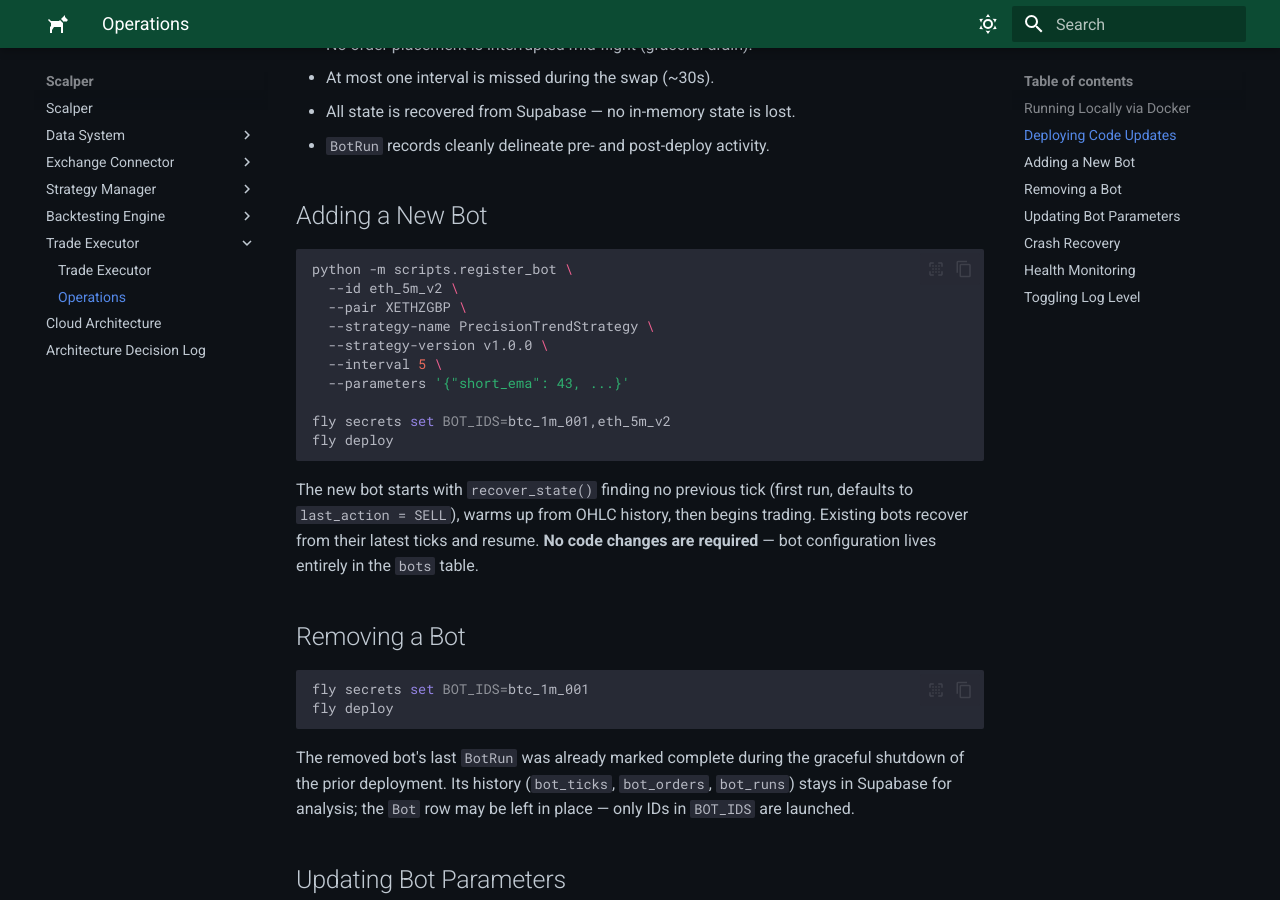
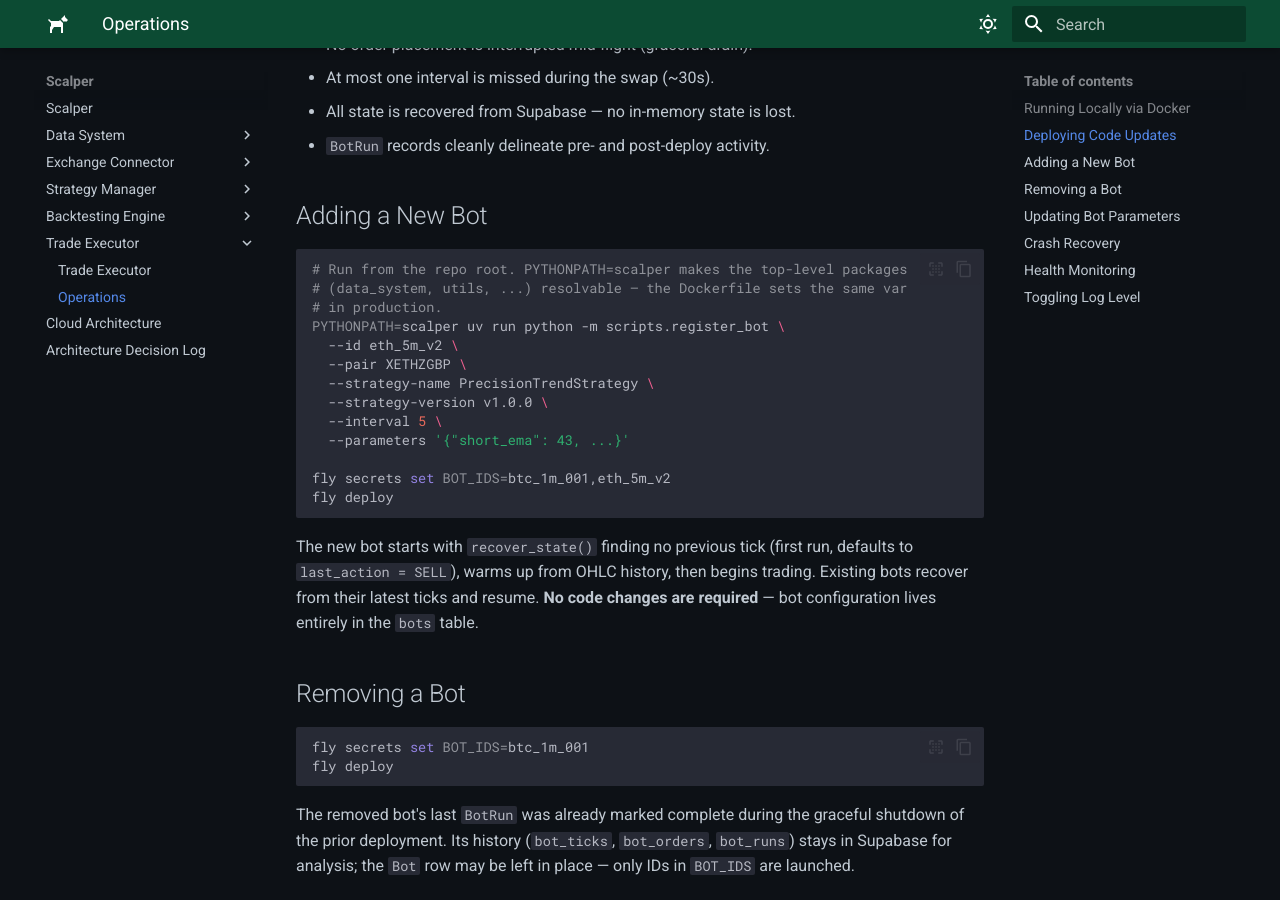
Before and after one commit to Phil-Lord/crypto-scalper, an MkDocs documentation site: the page built from docs/trade-executor/operations.md, in a window 1280 px wide and 900 px high, scrolled down 1191 px. Built offline with MkDocs 1.6.1 and Material for MkDocs 9.7.7, drawn with Linux system fonts in a browser that asks for light colours.

Commit message:
DOC: Fix small bits that came from PR review

````diff
--- a/docs/trade-executor/operations.md
+++ b/docs/trade-executor/operations.md
@@ -51,7 +51,10 @@ at `docker run` time.
 ## Adding a New Bot
 
 ```sh
-python -m scripts.register_bot \
+# Run from the repo root. PYTHONPATH=scalper makes the top-level packages
+# (data_system, utils, ...) resolvable — the Dockerfile sets the same var
+# in production.
+PYTHONPATH=scalper uv run python -m scripts.register_bot \
   --id eth_5m_v2 \
   --pair XETHZGBP \
   --strategy-name PrecisionTrendStrategy \
````
Also changed, not shown: docs/exchange-connector/index.md (+4 -5 lines), docs/trade-executor/index.md (+1 -1 lines).
